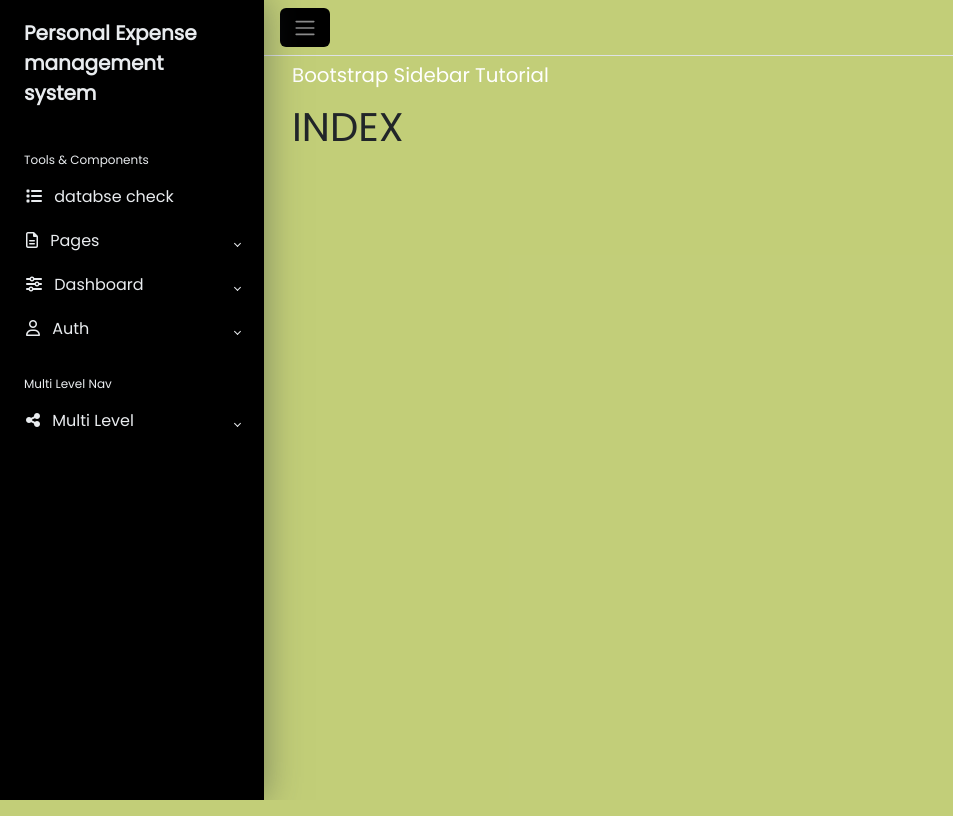
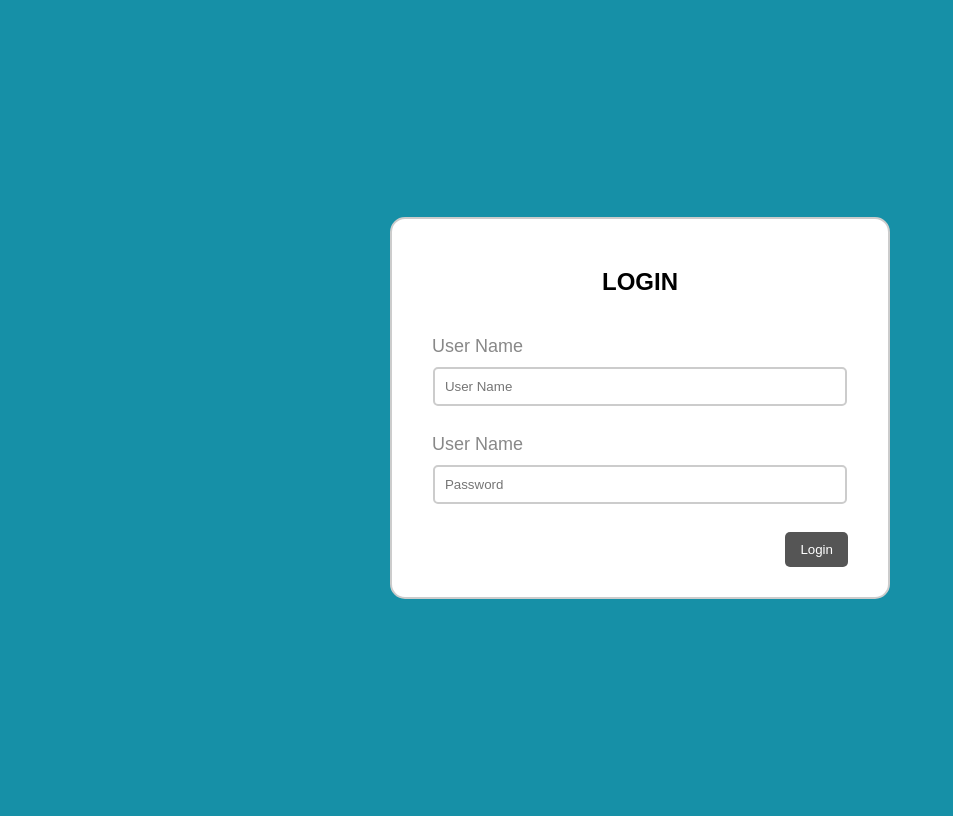
Before and after one commit to yahiko1y/PEMS, a PHP site: page / in a window 1280 px wide. Shown: the whole page, without its empty margins (0-953 px from the left). Run offline with PHP 8.4, Linux system fonts and the light colour scheme; some libraries are stand-ins or nearby versions.

Commit message:
added authentication

```diff
--- a/index.php
+++ b/index.php
@@ -1,36 +1,104 @@
 <!DOCTYPE html>
-<html lang="en">
+<html>
+<head>
+	<title>LOGIN</title>
+	<style>
 
-<?php include 'header.php';?>
+body {
+	background: #1690A7;
+	display: flex;
+	justify-content: center;
+	align-items: center;
+	height: 100vh;
+	flex-direction: column;
+}
 
+*{
+	font-family: sans-serif;
+	box-sizing: border-box;
+}
+
+form {
+	width: 500px;
+	border: 2px solid #ccc;
+	padding: 30px;
+	background: #fff;
+	border-radius: 15px;
+}
+
+h2 {
+	text-align: center;
+	margin-bottom: 40px;
+}
+
+input {
+	display: block;
+	border: 2px solid #ccc;
+	width: 95%;
+	padding: 10px;
+	margin: 10px auto;
+	border-radius: 5px;
+}
+label {
+	color: #888;
+	font-size: 18px;
+	padding: 10px;
+}
+
+button {
+	float: right;
+	background: #555;
+	padding: 10px 15px;
+	color: #fff;
+	border-radius: 5px;
+	margin-right: 10px;
+	border: none;
+}
+button:hover{
+	opacity: .7;
+}
+.error {
+   background: #F2DEDE;
+   color: #A94442;
+   padding: 10px;
+   width: 95%;
+   border-radius: 5px;
+   margin: 20px auto;
+}
+
+h1 {
+	text-align: center;
+	color: #fff;
+}
+
+a {
+	float: right;
+	background: #555;
+	padding: 10px 15px;
+	color: #fff;
+	border-radius: 5px;
+	margin-right: 10px;
+	border: none;
+	text-decoration: none;
+}
+a:hover{
+	opacity: .7;
+}
+	</style>
+</head>
 <body>
-<?php include 'sidebar.php';?>
-        <!-- Main Component -->
-        <div class="main">
-            <nav class="navbar navbar-expand px-3 border-bottom">
-                <!-- Button for sidebar toggle -->
-                <button class="btn" type="button" data-bs-theme="dark">
-                    <span class="navbar-toggler-icon"></span>
-                </button>
-            </nav>
-            <main class="content px-3 py-2">
-                <div class="container-fluid">
-                    <div class="mb-3">
-                        <h3>Bootstrap Sidebar Tutorial</h3>
-                    </div>
-                </div>
-                <div class="container">
-                    <h1>INDEX</h1>
+     <form action="authen/login.php" method="post">
+     	<h2>LOGIN</h2>
+     	<?php if (isset($_GET['error'])) { ?>
+     		<p class="error"><?php echo $_GET['error']; ?></p>
+     	<?php } ?>
+     	<label>User Name</label>
+     	<input type="text" name="uname" placeholder="User Name"><br>
 
-                  </div>
-            </main>
-        </div>
-    </div>
+     	<label>User Name</label>
+     	<input type="password" name="password" placeholder="Password"><br>
 
-    <script src="https://cdn.jsdelivr.net/npm/bootstrap@5.3.0-alpha3/dist/js/bootstrap.bundle.min.js"
-        integrity="sha384-ENjdO4Dr2bkBIFxQpeoTz1HIcje39Wm4jDKdf19U8gI4ddQ3GYNS7NTKfAdVQSZe"
-        crossorigin="anonymous"></script>
-    <script src="script.js"></script>
+     	<button type="submit">Login</button>
+     </form>
 </body>
-
 </html>
--- a/sidebar.php
+++ b/sidebar.php
@@ -4,7 +4,7 @@
     <aside id="sidebar">
         <div class="h-100">
             <div class="sidebar-logo">
-                <a href="index.php">Personal Expense management system</a>
+                <a href="home.php">Personal Expense management system</a>
             </div>
             <!-- Sidebar Navigation -->
             <ul class="sidebar-nav">
@@ -17,80 +17,23 @@
                         databse check
                     </a>
                 </li>
-                <li class="sidebar-item">
-                    <a href="#" class="sidebar-link collapsed" data-bs-toggle="collapse" data-bs-target="#pages"
-                        aria-expanded="false" aria-controls="pages">
-                        <i class="fa-regular fa-file-lines pe-2"></i>
-                        Pages
-                    </a>
-                    <ul id="pages" class="sidebar-dropdown list-unstyled collapse" data-bs-parent="#sidebar">
+
                         <li class="sidebar-item">
-                            <a href="addExpense.php" class="sidebar-link">Expenses</a>
+                            <a href="addExpense.php" class="sidebar-link"><i class="fa-solid fa-receipt pe-2"></i>Expenses</a>
                         </li>
                         <li class="sidebar-item">
-                            <a href="addRevenue.php" class="sidebar-link">Revenue</a>
+                            <a href="addRevenue.php" class="sidebar-link"><i class="fas fa-file-invoice-dollar pe-2"></i>Revenue</a>
                         </li>
                         <li class="sidebar-item">
-                            <a href="reports.php" class="sidebar-link">Reports</a>
+                            <a href="reports.php" class="sidebar-link"><i class="fa-solid fa-file pe-2"></i>Reports</a>
                         </li>
-                    </ul>
+
+
+                <li class="sidebar-item"  >
+
+                    <a href="authen/logout.php" class="sidebar-link"> <i class="fa-solid fa-sign-out pe-2"></i> Logout</a>
                 </li>
-                <li class="sidebar-item">
-                    <a href="#" class="sidebar-link collapsed" data-bs-toggle="collapse" data-bs-target="#dashboard"
-                        aria-expanded="false" aria-controls="dashboard">
-                        <i class="fa-solid fa-sliders pe-2"></i>
-                        Dashboard
-                    </a>
-                    <ul id="dashboard" class="sidebar-dropdown list-unstyled collapse" data-bs-parent="#sidebar">
-                        <li class="sidebar-item">
-                            <a href="#" class="sidebar-link">Dashboard Analytics</a>
-                        </li>
-                        <li class="sidebar-item">
-                            <a href="#" class="sidebar-link">Dashboard Ecommerce</a>
-                        </li>
-                    </ul>
-                </li>
-                <li class="sidebar-item">
-                    <a href="#" class="sidebar-link collapsed" data-bs-toggle="collapse" data-bs-target="#auth"
-                        aria-expanded="false" aria-controls="auth">
-                        <i class="fa-regular fa-user pe-2"></i>
-                        Auth
-                    </a>
-                    <ul id="auth" class="sidebar-dropdown list-unstyled collapse" data-bs-parent="#sidebar">
-                        <li class="sidebar-item">
-                            <a href="#" class="sidebar-link">Login</a>
-                        </li>
-                        <li class="sidebar-item">
-                            <a href="#" class="sidebar-link">Register</a>
-                        </li>
-                    </ul>
-                </li>
-                <li class="sidebar-header">
-                    Multi Level Nav
-                </li>
-                <li class="sidebar-item">
-                    <a href="#" class="sidebar-link collapsed" data-bs-toggle="collapse" data-bs-target="#multi"
-                        aria-expanded="false" aria-controls="multi">
-                        <i class="fa-solid fa-share-nodes pe-2"></i>
-                        Multi Level
-                    </a>
-                    <ul id="multi" class="sidebar-dropdown list-unstyled collapse" data-bs-parent="#sidebar">
-                        <li class="sidebar-item">
-                            <a href="#" class="sidebar-link collapsed" data-bs-toggle="collapse"
-                                data-bs-target="#multi-two" aria-expanded="false" aria-controls="multi-two">
-                                Two Links
-                            </a>
-                            <ul id="multi-two" class="sidebar-dropdown list-unstyled collapse">
-                                <li class="sidebar-item">
-                                    <a href="#" class="sidebar-link">Link 1</a>
-                                </li>
-                                <li class="sidebar-item">
-                                    <a href="#" class="sidebar-link">Link 2</a>
-                                </li>
-                            </ul>
-                        </li>
-                    </ul>
-                </li>
+
             </ul>
         </div>
     </aside>
```
Also changed, not shown: authen/db_conn.php (added, +13 -0 lines), authen/login.php (added, +50 -0 lines), authen/logout.php (added, +7 -0 lines), home.php (added, +50 -0 lines), db/expense.sql (renamed from expense.sql).
